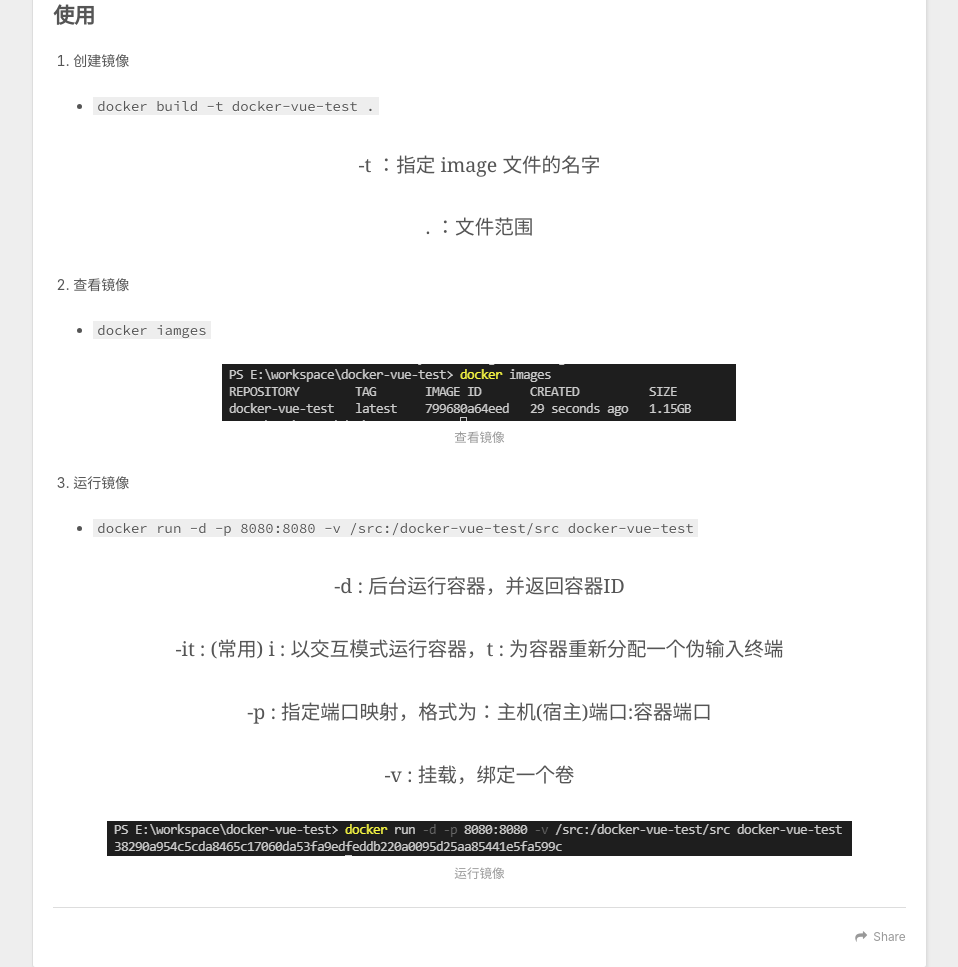
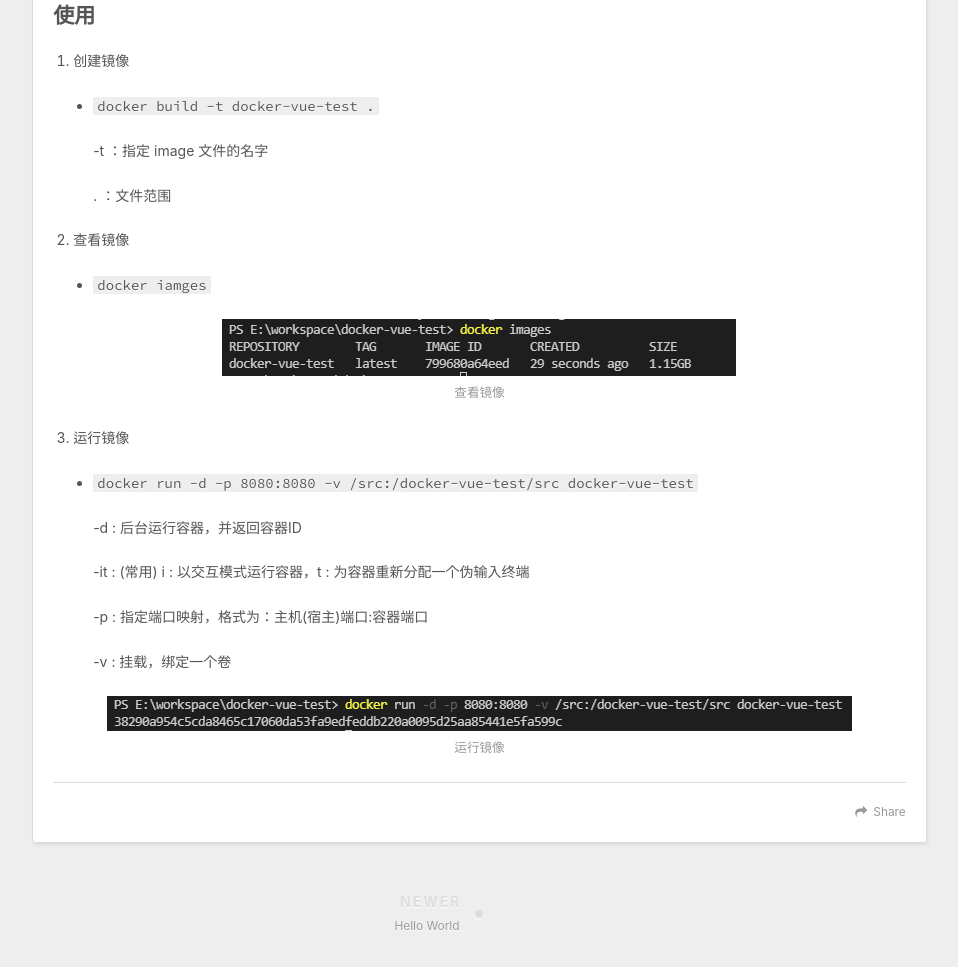
Before and after one commit to zx-kevin/zx-kevin.github.io, a plain HTML site: page 2021/11/22/docker/index.html in a window 1280 px wide. Shown: the part 710-1677 px from the top of the page, without its empty margins (8-966 px from the left). Drawn offline with nearby package versions, Linux system fonts and the light colour scheme.

Commit message:
Site updated: 2021-12-02 16:28:33

```diff
--- a/2021/11/22/docker/index.html
+++ b/2021/11/22/docker/index.html
@@ -7,17 +7,17 @@
 
   <title>docker | Hexo</title>
   <meta name="viewport" content="width=device-width, initial-scale=1, maximum-scale=1">
-  <meta name="description" content="安装 打开 Hyper-V  doker desktop 安装 WSL 2 installation is incomplete.    cmd &gt; wsl --update     使用 创建镜像  docker build -t docker-vue-test .  -t ：指定 image 文件的名字   . ：文件范围     查看镜像  docker iamges      运行镜">
+  <meta name="description" content="安装 打开 Hyper-V  doker desktop 安装 WSL 2 installation is incomplete.    cmd &gt; wsl --update     使用 创建镜像  docker build -t docker-vue-test .  -t ：指定 image 文件的名字  . ：文件范围    查看镜像  docker iamges      运行镜像">
 <meta property="og:type" content="article">
 <meta property="og:title" content="docker">
 <meta property="og:url" content="http://example.com/2021/11/22/docker/index.html">
 <meta property="og:site_name" content="Hexo">
-<meta property="og:description" content="安装 打开 Hyper-V  doker desktop 安装 WSL 2 installation is incomplete.    cmd &gt; wsl --update     使用 创建镜像  docker build -t docker-vue-test .  -t ：指定 image 文件的名字   . ：文件范围     查看镜像  docker iamges      运行镜">
+<meta property="og:description" content="安装 打开 Hyper-V  doker desktop 安装 WSL 2 installation is incomplete.    cmd &gt; wsl --update     使用 创建镜像  docker build -t docker-vue-test .  -t ：指定 image 文件的名字  . ：文件范围    查看镜像  docker iamges      运行镜像">
 <meta property="og:locale" content="en_US">
 <meta property="og:image" content="http://example.com/docker/images.png">
 <meta property="og:image" content="http://example.com/docker/imagesRun.png">
 <meta property="article:published_time" content="2021-11-21T16:16:53.000Z">
-<meta property="article:modified_time" content="2021-12-02T08:15:56.026Z">
+<meta property="article:modified_time" content="2021-12-02T08:27:33.596Z">
 <meta property="article:author" content="John Doe">
 <meta name="twitter:card" content="summary">
 <meta name="twitter:image" content="http://example.com/docker/images.png">
@@ -105,12 +105,8 @@
 <li><p>创建镜像</p>
 <ul>
 <li><p><code>docker build -t docker-vue-test .</code></p>
-<blockquote>
-<p>-t ：指定 image 文件的名字</p>
-</blockquote>
-<blockquote>
-<p>. ：文件范围</p>
-</blockquote>
+<p> -t ：指定 image 文件的名字</p>
+<p> . ：文件范围</p>
 </li>
 </ul>
 </li>
@@ -124,18 +120,10 @@
 <li><p>运行镜像</p>
 <ul>
 <li><p><code>docker run -d -p 8080:8080 -v /src:/docker-vue-test/src docker-vue-test</code></p>
-<blockquote>
-<p>-d : 后台运行容器，并返回容器ID</p>
-</blockquote>
-<blockquote>
-<p>-it : (常用) i : 以交互模式运行容器，t : 为容器重新分配一个伪输入终端</p>
-</blockquote>
-<blockquote>
-<p>-p : 指定端口映射，格式为：主机(宿主)端口:容器端口</p>
-</blockquote>
-<blockquote>
-<p>-v : 挂载，绑定一个卷</p>
-</blockquote>
+<p> -d : 后台运行容器，并返回容器ID</p>
+<p> -it : (常用) i : 以交互模式运行容器，t : 为容器重新分配一个伪输入终端</p>
+<p> -p : 指定端口映射，格式为：主机(宿主)端口:容器端口</p>
+<p> -v : 挂载，绑定一个卷</p>
 <p> <img src="/docker/imagesRun.png" alt="运行镜像"></p>
 </li>
 </ul>
```
Also changed, not shown: index.html (+6 -18 lines).
